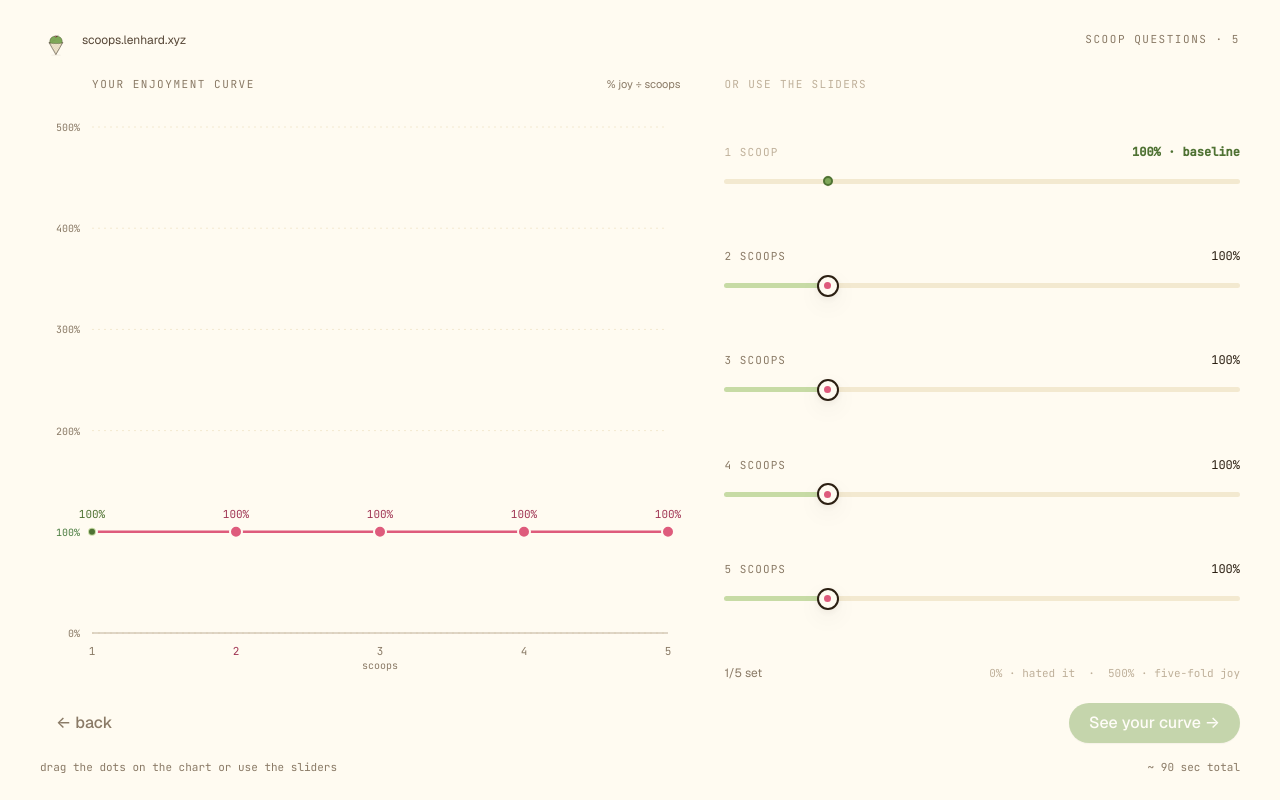
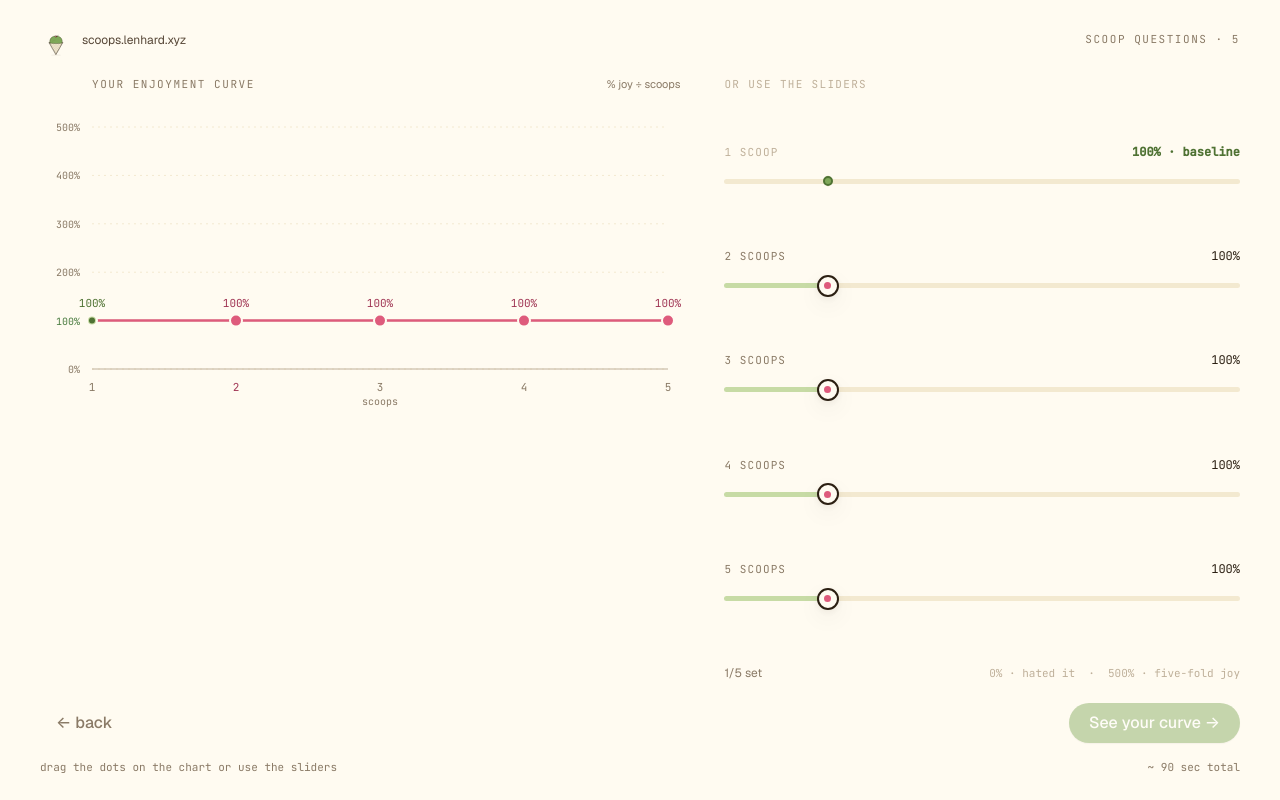
Before and after one commit to moOritzl/icecream, a React (Vite) app in the folder client/: page /q/scoop in a window 1280 px wide. Built offline with nearby package versions, Linux system fonts and the light colour scheme.

Commit message:
fix: blank page on survey transition

```diff
--- a/client/src/pages/ScoopSurvey.jsx
+++ b/client/src/pages/ScoopSurvey.jsx
@@ -181,6 +181,7 @@ export default function ScoopSurvey() {
   });
   const [touched,   setTouched]   = useState(() => new Set([0]));
   const [activeIdx, setActiveIdx] = useState(1);
+  const [exiting,   setExiting]   = useState(false);
 
   const allDone = touched.size === 5;
   const data    = drafts.map((pct, i) => ({ scoop: i + 1, pct }));
@@ -193,7 +194,8 @@ export default function ScoopSurvey() {
 
   const handleContinue = () => {
     update({ answers: [...drafts] });
-    navigate('/optional');
+    setExiting(true);
+    requestAnimationFrame(() => navigate('/optional'));
   };
 
   return (
@@ -225,7 +227,8 @@ export default function ScoopSurvey() {
               <span className="eyebrow">your enjoyment curve</span>
               <span className="mono" style={{ fontSize: 11, color: 'var(--ink-500)' }}>% joy ÷ scoops</span>
             </div>
-            <div ref={chartRef} style={{ flex: 1, minHeight: 'clamp(240px, 40vh, 340px)', position: 'relative' }}>
+            <div ref={chartRef} style={{ height: 'clamp(240px, 40vh, 340px)', position: 'relative' }}>
+              {!exiting && (
                 <ResponsiveContainer width="100%" height="100%">
                   <LineChart data={data} margin={CHART_MARGIN}>
                     <CartesianGrid strokeDasharray="2 4" stroke="var(--vanilla-200)" vertical={false} />
@@ -249,6 +252,7 @@ export default function ScoopSurvey() {
                     />
                   </LineChart>
                 </ResponsiveContainer>
+              )}
             </div>
           </div>
 
```
Lines whose indentation alone changed are shown as unchanged.
